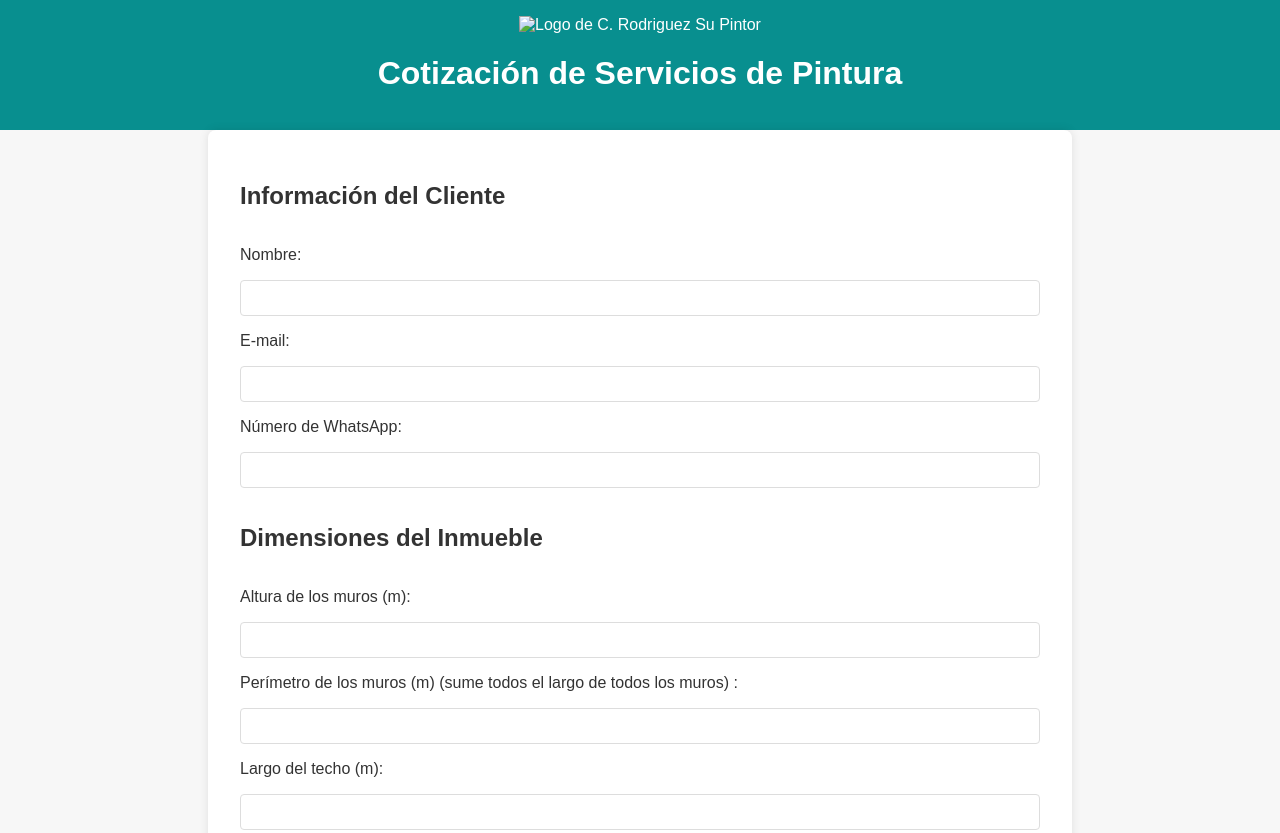
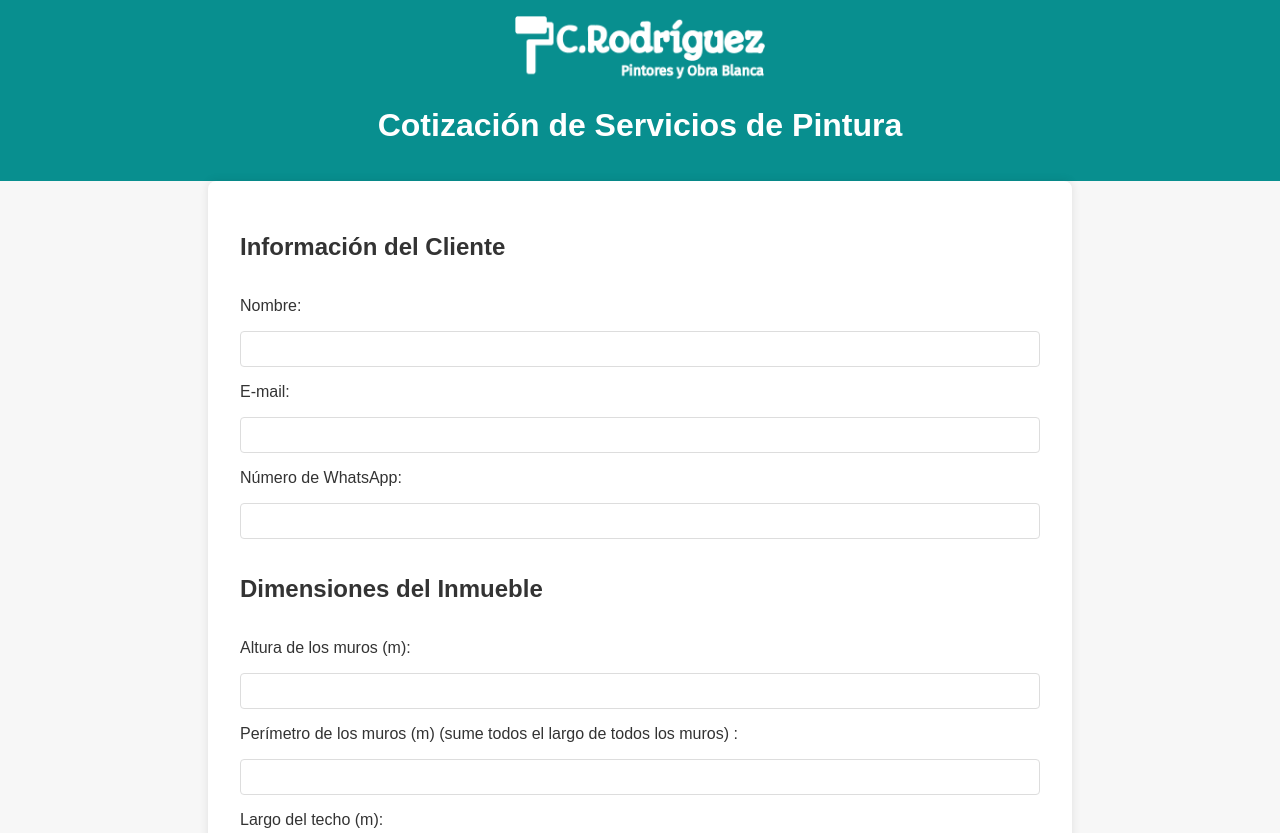
Before and after one commit to adrianestebanrodriguez/cotizador-de-pintura, a plain HTML site: page index.html in a window 1280 px wide. Shown: the top 833 px of the page. Drawn offline with nearby package versions, Linux system fonts and the light colour scheme.

Commit message:
Update index.html

```diff
--- a/index.html
+++ b/index.html
@@ -8,7 +8,7 @@
 </head>
 <body>
     <header>
-        <img src="imagenes/logo blanco nuevo c rodriguez.png" alt="Logo de C. Rodriguez Su Pintor" class="logo">
+        <img src="logo blanco nuevo c rodriguez.png" alt="Logo de C. Rodriguez Su Pintor" class="logo">
         <h1>Cotización de Servicios de Pintura</h1>
     </header>
     <main>
```
